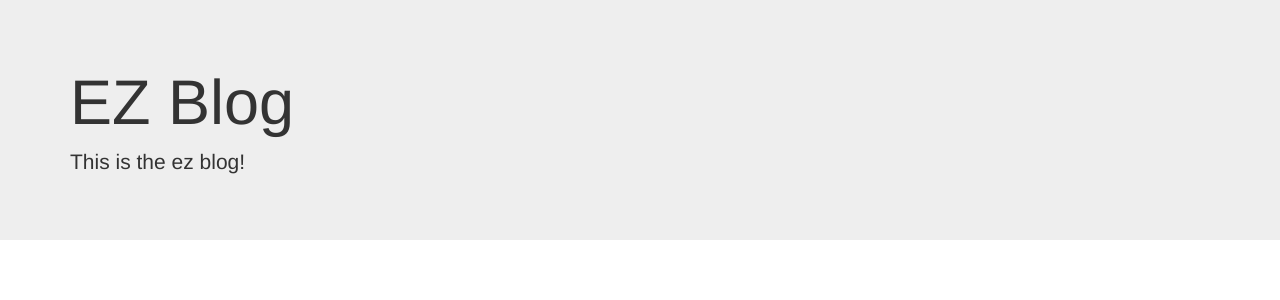
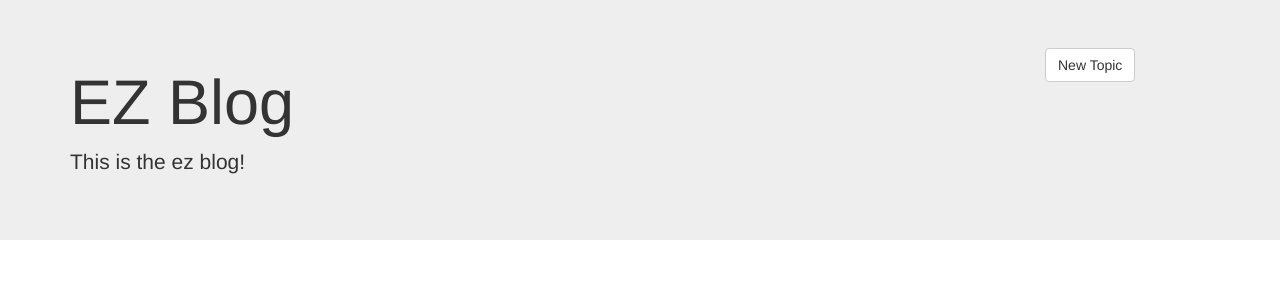
Before and after one commit to Walter624/ezblog, a Flask app: page / in a window 1280 px wide. Shown: the top 300 px of the page. Run offline with Flask 2, Linux system fonts and the light colour scheme; data that the repository does not hold is empty; some libraries are stand-ins or nearby versions.

Commit message:
Moves the new topic btn and formats html code

```diff
--- a/ezblog/controllers/default.py
+++ b/ezblog/controllers/default.py
@@ -20,7 +20,11 @@ def single_post(post_id):
 
 @app.route('/post/create')
 def create_post():
-    return render_template('post_template.html', action='/post/process-create-post', title='Create Post')
+    return render_template(
+        'post_template.html',
+        action='/post/process-create-post',
+        title='Create Post'
+    )
 
 @app.route('/post/process-create-post', methods=['POST'])
 def process_create_post():
--- a/ezblog/templates/default.html
+++ b/ezblog/templates/default.html
@@ -3,9 +3,20 @@
 {% block body %}
 <div class="jumbotron">
     <div class="container">
+        <div class="row">
+            <div class="col-md-4">
                 <h1>EZ Blog</h1>
                 <p>This is the ez blog!</p>
             </div>
+            <div class="col-md-6"> </div>
+            <div class="col-md-2">
+                <a href="/post/create">
+                    <button type="submit" class="btn btn-default">New Topic</button>
+                </a>
+            </div>
+        </div>
+    </div>
+
 </div>
 <div class="container">
     <div class="row">
@@ -16,4 +27,5 @@
         {% endfor %}
     </div>
 </div>
+
 {% endblock %}
```
Also changed, not shown: ezblog/templates/post_template.html (+6 -3 lines), ezblog/templates/single_post_template.html (+7 -5 lines). Lines whose indentation alone changed are shown as unchanged.
